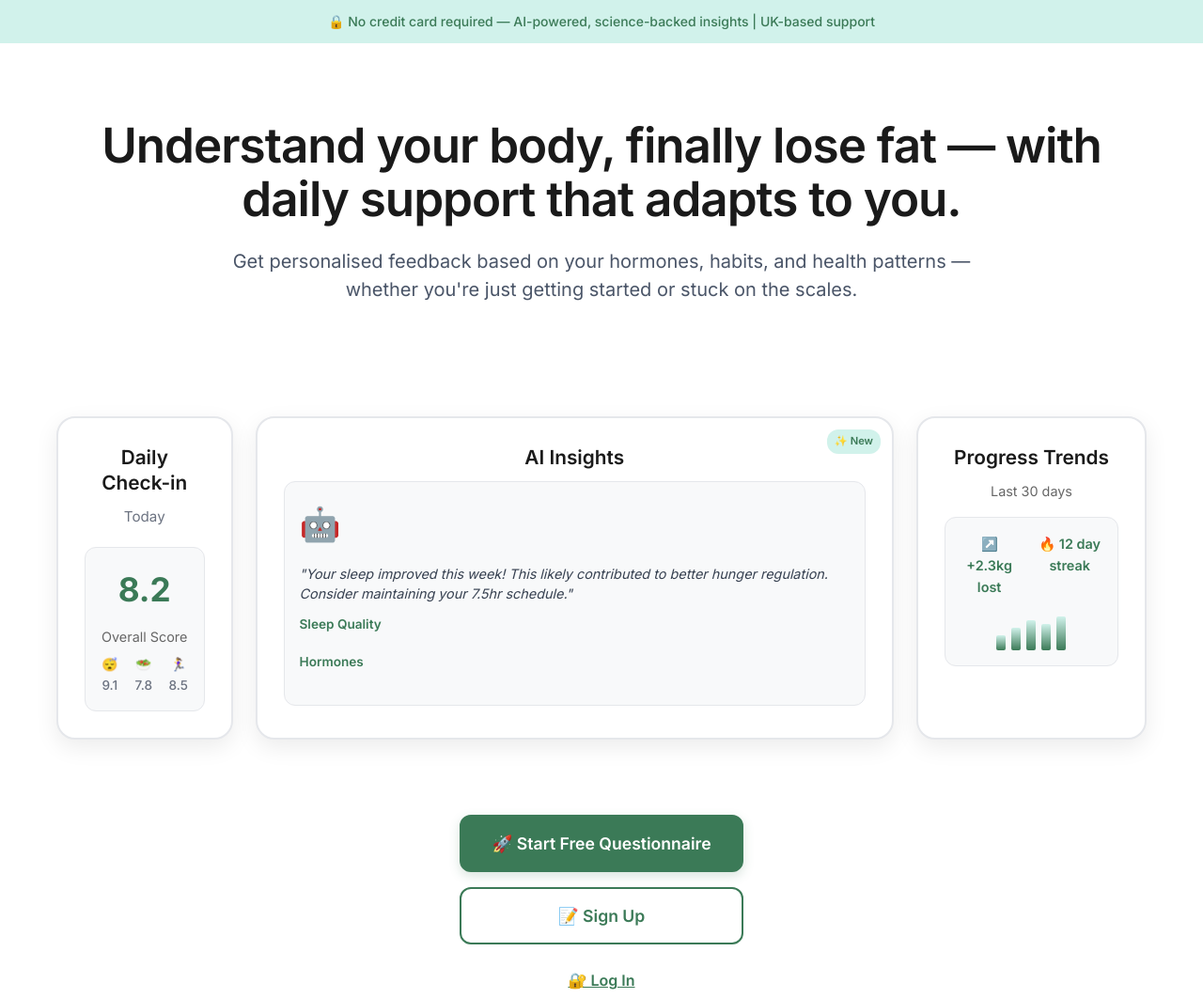
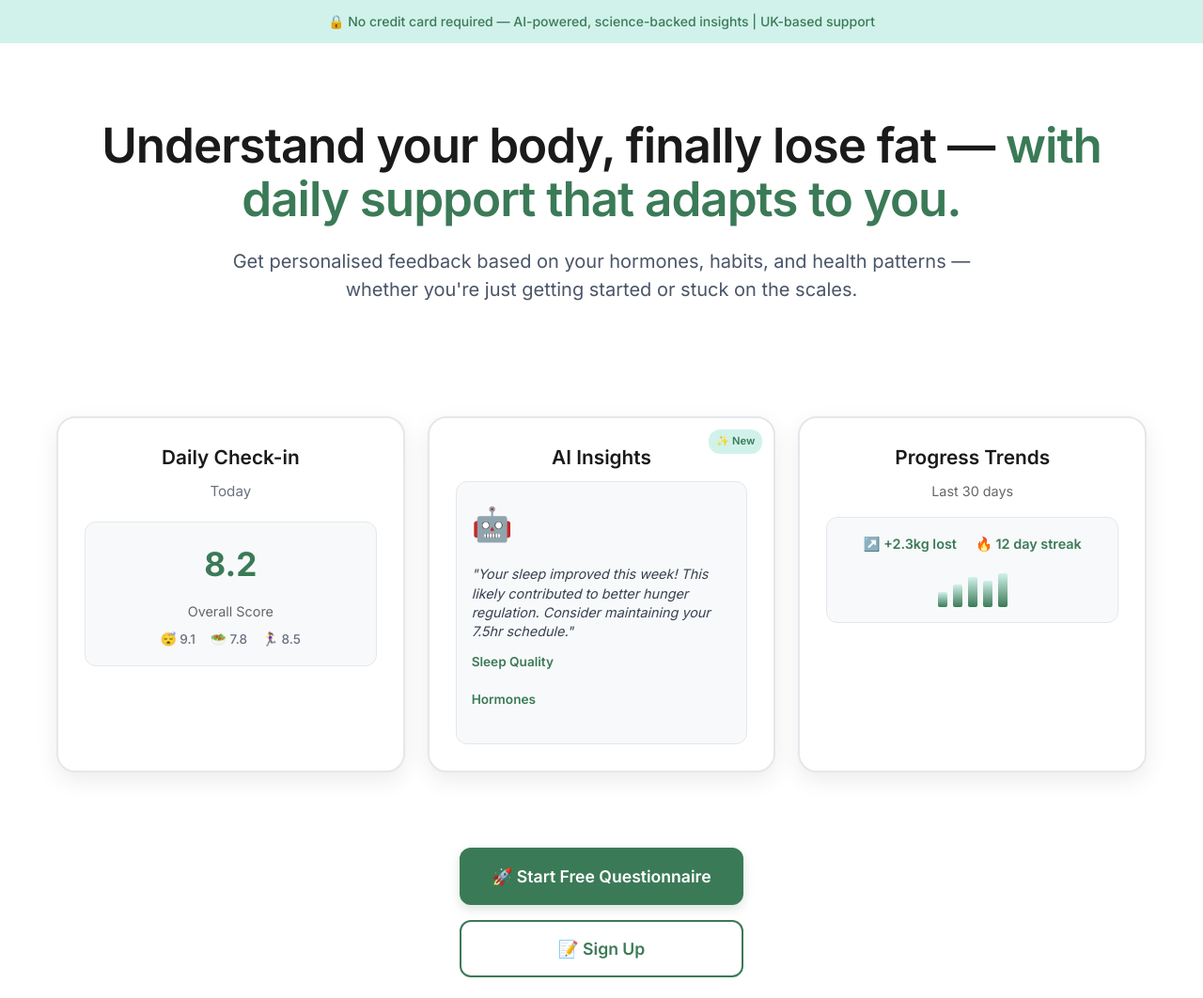
Before and after one commit to byambrose1/ai-fitness-companiion, a Flask app: page / in a window 1280 px wide. Shown: the top 1062 px of the page at 94% size. Run offline with Flask 3, Linux system fonts and the light colour scheme.

Commit message:
Assistant checkpoint: Fixed card sizing and added green title styling
Assistant generated file changes:
- templates/index.html: Make hero feature cards equal width and add green styling to title text, Add green styling to title text

---

User prompt:

why is the middle tab bigger? Why arent they all the same side?

And the title should have green in it from- "with daily support that adapts to you"

Replit-Commit-Author: Assistant
Replit-Commit-Session-Id: 7e78151e-716d-4d9c-949a-00fbd2277e01

```diff
--- a/templates/index.html
+++ b/templates/index.html
@@ -148,6 +148,10 @@
       transition: all 0.3s ease;
       box-shadow: 0 8px 25px rgba(0,0,0,0.08);
       position: relative;
+      flex: 1;
+      min-height: 280px;
+      display: flex;
+      flex-direction: column;
     }
 
     .hero-feature-card:hover {
@@ -689,7 +693,7 @@
   <section class="hero">
     <div class="hero-container">
       <div class="hero-content">
-        <h1>Understand your body, finally lose fat — with daily support that adapts to you.</h1>
+        <h1>Understand your body, finally lose fat — <span style="color: #3B7A57;">with daily support that adapts to you.</span></h1>
         <p>Get personalised feedback based on your hormones, habits, and health patterns — whether you're just getting started or stuck on the scales.</p>
       </div>
 
```
